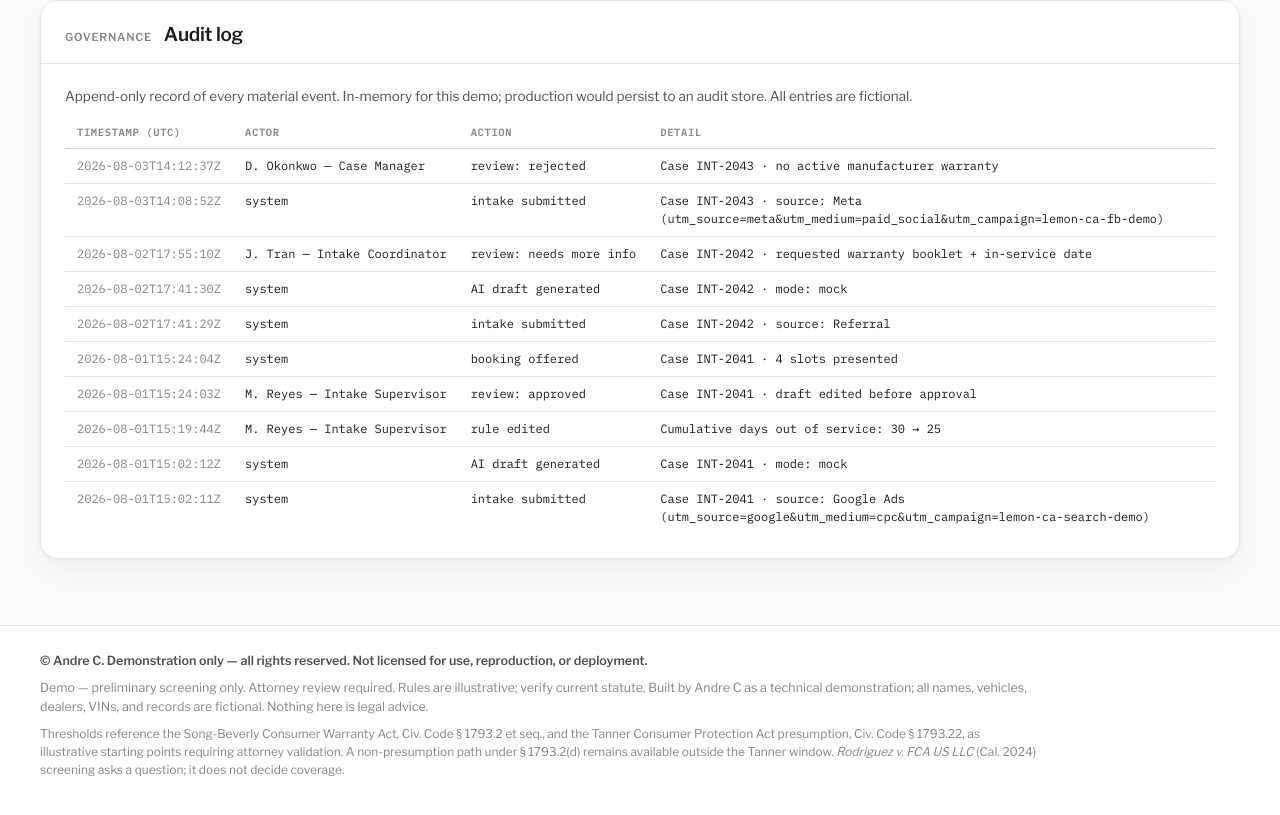
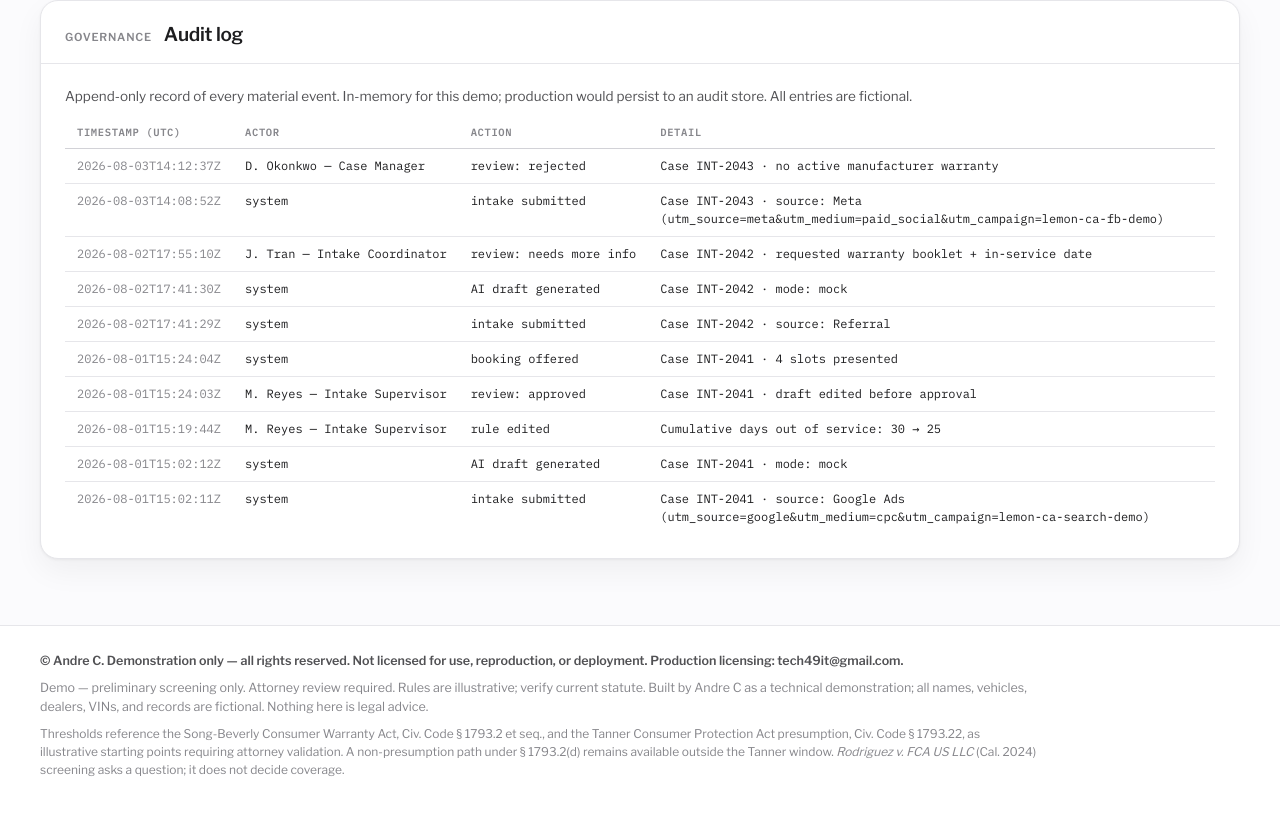
Before and after one commit to tech49it/lemon-qualifier, a plain HTML site: page index.html in a window 1280 px wide. Shown: the part 5731-6546 px from the top of the page. Drawn offline with nearby package versions, Linux system fonts and the light colour scheme.

Commit message:
docs: licensing contact -> tech49it@gmail.com in notice

```diff
--- a/index.html
+++ b/index.html
@@ -140,7 +140,7 @@
   </div>
 
   <footer class="app-footer">
-    <p class="ip-notice">&copy; Andre C. Demonstration only &mdash; all rights reserved. Not licensed for use, reproduction, or deployment.</p>
+    <p class="ip-notice">&copy; Andre C. Demonstration only &mdash; all rights reserved. Not licensed for use, reproduction, or deployment. Production licensing: tech49it@gmail.com.</p>
     <p>Demo &mdash; preliminary screening only. Attorney review required. Rules are illustrative; verify current statute. Built by Andre C as a technical demonstration; all names, vehicles, dealers, VINs, and records are fictional. Nothing here is legal advice.</p>
     <p class="footer-notes">Thresholds reference the Song-Beverly Consumer Warranty Act, Civ. Code &sect; 1793.2 et seq., and the Tanner Consumer Protection Act presumption, Civ. Code &sect; 1793.22, as illustrative starting points requiring attorney validation. A non-presumption path under &sect; 1793.2(d) remains available outside the Tanner window. <em>Rodriguez v. FCA US LLC</em> (Cal. 2024) screening asks a question; it does not decide coverage.</p>
   </footer>
```
Also changed, not shown: README.md.
